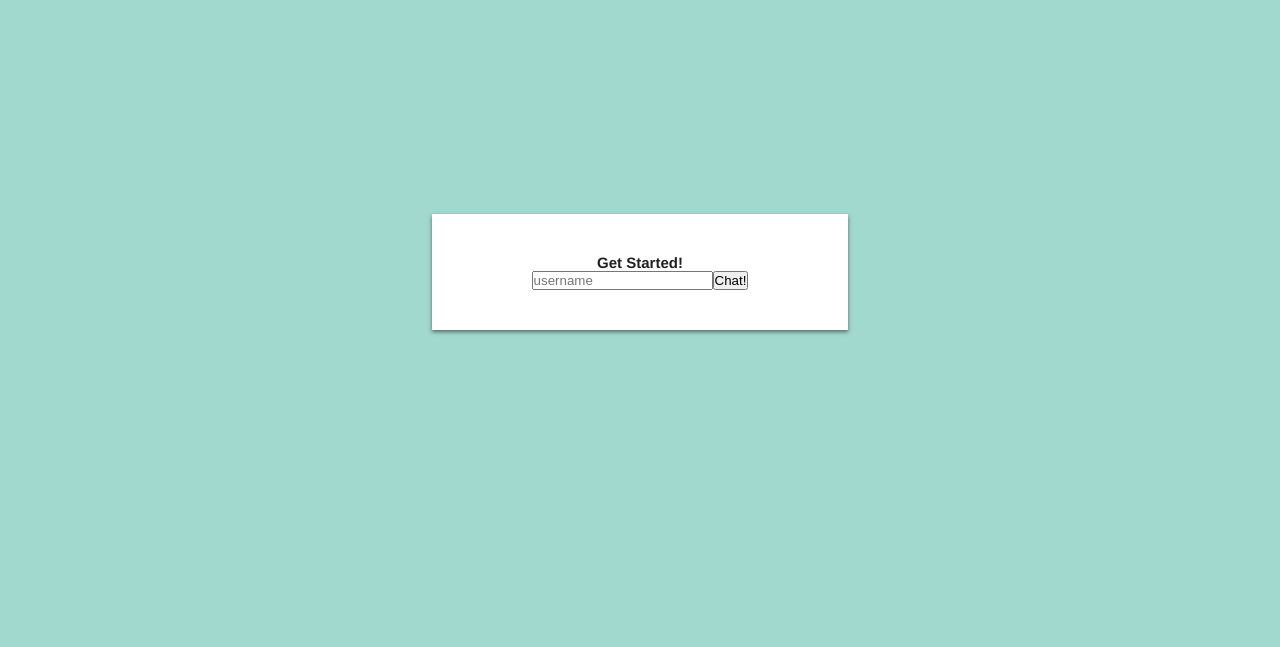
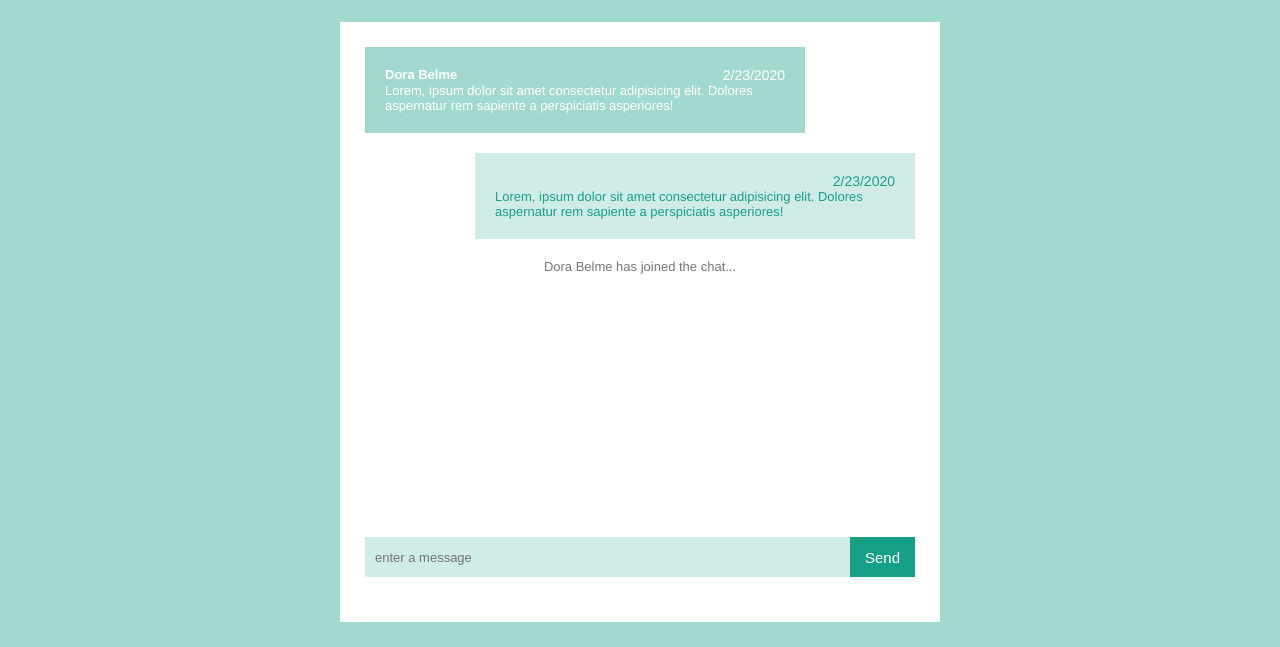
Before and after one commit to dorabelme/Coffee-Chat-with-Socket.io, a website: page app.html in a window 1280 px wide. Shown: the part 153-800 px from the top of the page. Drawn offline with Linux system fonts and the light colour scheme.

Commit message:
chat design

```diff
--- a/app.css
+++ b/app.css
@@ -78,6 +78,14 @@ h1 {
     font-weight: 300;
 }
 
+h2 {
+    font-size: 2.5rem;
+}
+
+p {
+    font-size: 1.3rem;
+}
+
 /* HEADER */
 header {
     height: 15rem;
@@ -98,6 +106,11 @@ header .container {
     background-color: var(--primary-green);
 }
 
+#mainContent {
+    justify-content: center;
+    width: 100%;
+}
+
 /* LOGIN FORM */
 
 #login {
@@ -105,5 +118,70 @@ header .container {
     padding: 4rem 10rem;
     box-shadow: 0 2px 4px rgba(0,0,0,0.5);
     margin-top: -10rem;
+}
 
+#loginForm {
+    margin-top: 2rem;
 }
+
+/* FORM ELEMENTS */
+input {
+    height: 4rem;
+    padding: 1rem;
+    background-color: var(--light-green);
+    border: none;
+    color: var var(--secondary-text);
+}
+
+input::placeholder {
+    font-size: 1.3rem;
+}
+
+button {
+    height: 4rem;
+    padding: 0 1.5rem;
+    background-color: var(--dark-green);
+    color: white;
+    border: none;
+    font-size: 1.5rem;
+}
+
+/* CHAT */
+#chat {
+    background-color: white;
+    margin: 2.5rem 0;
+    padding: 2.5rem;
+    color: white;
+    overflow-y: scroll;
+}
+
+.message {
+    background-color: var(--primary-green);
+    padding: 2rem;
+    width: 80%;
+    margin-bottom: 2rem;
+}
+
+.message-right {
+    background-color: var(--light-green );
+    color: var(--dark-green);
+    margin-left: 20%;
+}
+
+#message-details {
+    margin-bottom: 0.5re;
+    justify-content: space-between;
+}
+
+.message-author {
+    font-weight: 800;
+}
+
+.message-date {
+    font-weight: 100;
+    font-size: 1.4rem;
+}
+
+.message-content {
+    font-weight: 100;
+}
--- a/app.html
+++ b/app.html
@@ -15,8 +15,8 @@
             </div>
         </header>
 
-        <div id="mainContent" class="container flex-grow-1 flex-column flex-center">
-            <section id="login">
+        <div id="mainContent" class="container flex-grow-1 flex-column">
+            <section id="login" class="hidden" >
                 <h2 class="text-center">Get Started!</h2>
                 <form id="loginForm" class="flex">
                     <input type="text" name="username" id="usernameInput" placeholder="username" class="flex-grow-1">
@@ -24,10 +24,10 @@
                 </form>
             </section>
 
-            <section id="chat" class="hidden">
-                <div id="messagesList">
+            <section id="chat" class="flex-grow-1 flex-column" >
+                <div id="messagesList" class="flex-grow-1">
                     <div class="message message-left">
-                        <div class="message-details">
+                        <div id="message-details" class="flex">
                             <p class="message-author">Dora Belme</p>
                             <p class="message-date">2/23/2020</p>
                         </div>
@@ -35,19 +35,19 @@
                     </div>
 
                     <div class="message message-right">
-                        <div class="message-details">
+                        <div id="message-details" class="flex">
                             <p class="message-author"></p>
                             <p class="message-date">2/23/2020</p>
                         </div>
                         <p class="message-content">Lorem, ipsum dolor sit amet consectetur adipisicing elit. Dolores aspernatur rem sapiente a perspiciatis asperiores!</p>
                     </div>
 
-                    <p class="secondary-text text-center">Dora Belme has joined the chat...</p>
+                    <p class="secondary-text text-center mb-2">Dora Belme has joined the chat...</p>
                 </div>
 
-                <form id="messageForm" class="flex">
+                <form id="messageForm" class="flex mb-2">
                     <input type="text" name="message" class="flex-grow-1" id="messageInput" placeholder="enter a message">
-                    <button id="loginBtn"></button>
+                    <button id="loginBtn">Send</button>
                 </form>
 
             </section>
```
